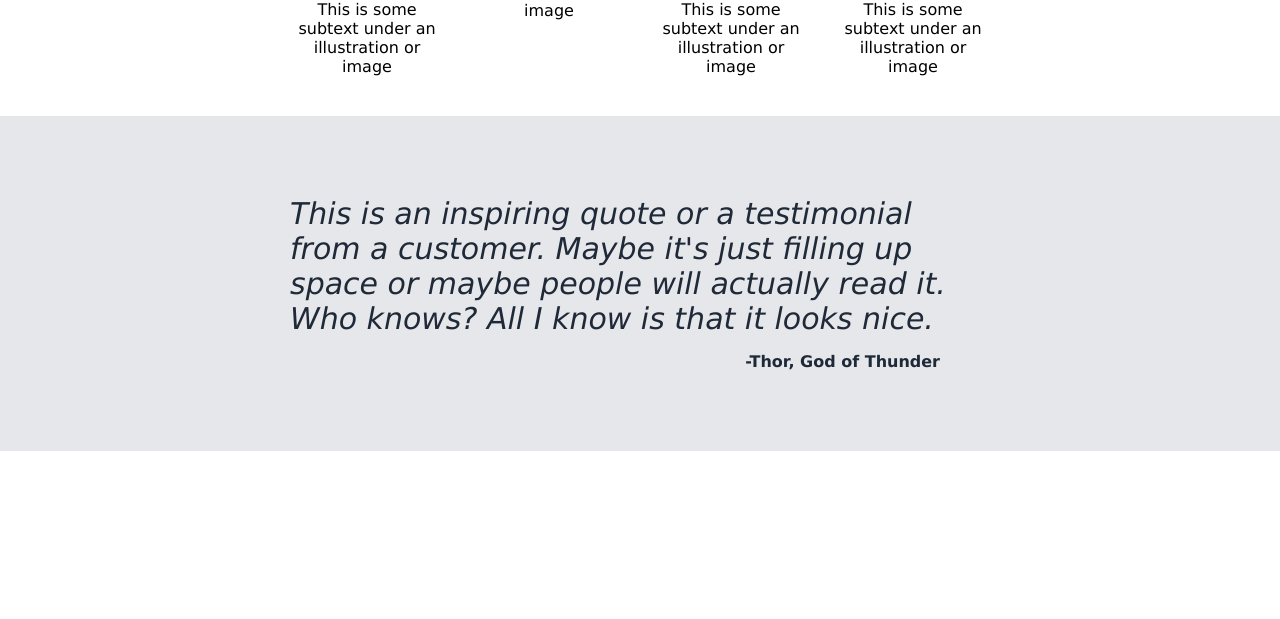
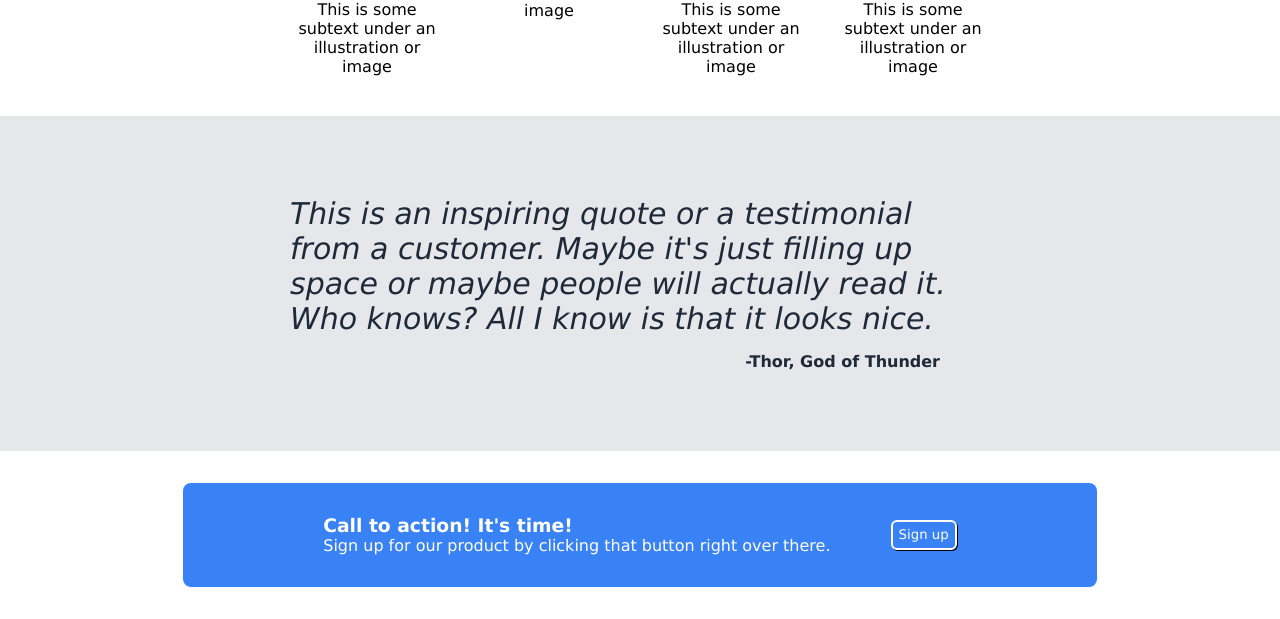
Before and after one commit to JSproose/odin-landing-page, a plain HTML site: page index.html in a window 1280 px wide. Shown: the part 596-1215 px from the top of the page. Before the commit the page ends 1047 px from the top, so only its background shows below. Drawn offline with Linux system fonts and the light colour scheme.

Commit message:
Add the call to action section

```diff
--- a/index.html
+++ b/index.html
@@ -8,6 +8,7 @@
     <link rel="stylesheet" href="styles.css">
 </head>
 <body>
+
     <header>
         <div class="header top">
             <img src="images/odin-logo.gif" alt="Odin Project Logo" id="odin-logo">
@@ -28,6 +29,7 @@
             <img src="images/panama-players.jpg" alt="Artists rendering of all the panama players." id="panama-players">
         </div>
     </header>
+
     <div class="content">
         <h2>Some random information.</h2>
         <div class="images">
@@ -41,6 +43,7 @@
                 image</div>
         </div>
     </div>
+
     <div class="quotes">
         <p id="quote">This is an inspiring quote or a testimonial from a customer. Maybe it's just filling up space or maybe
             people will actually read it. Who knows? All I know is that it looks nice.
@@ -48,5 +51,15 @@
         <p id="quote-author">-Thor, God of Thunder</p>
     </div>
 
+    <div class="modal-section">
+        <div class="modal">
+            <div class="call-to-action">
+                <h3>Call to action! It's time!</h3>
+                Sign up for our product by clicking that button right over there.
+            </div>
+            <button>Sign up</button>
+        </div>
+    </div>
+
 </body>
 </html>
--- a/styles.css
+++ b/styles.css
@@ -130,6 +130,42 @@ header {
 }
 /* End Quotes */
 
+/* Start Call to Action */
+
+.modal-section {
+    display: flex;
+    justify-content: center;
+    align-items: center;
+    color: white;
+}
+
+.modal {
+    display: flex;
+    justify-content: center;
+    align-items: center;
+    background-color: #3882f6;
+    border-radius: 8px;
+    width: 850px;
+    margin: 32px 0;
+    padding: 32px;
+    gap:60px
+}
+
+.modal h3{
+    margin: 0;
+}
+
+.modal button {
+    color: white;
+    background-color: #3882f6;
+    border: 2px solid white;
+    border-radius: 6px;
+    height: 30px;
+    box-shadow: 1px 1px black;
+}
+
+
+
 
 
 
```
